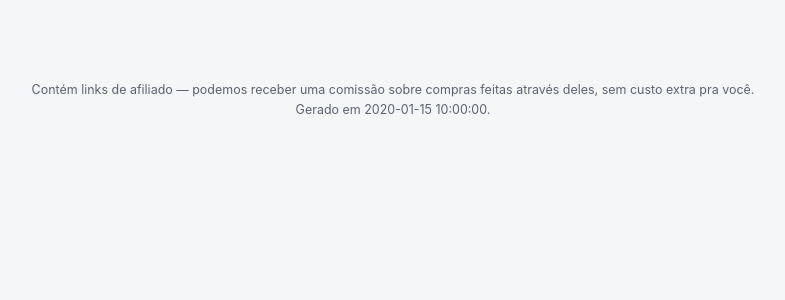
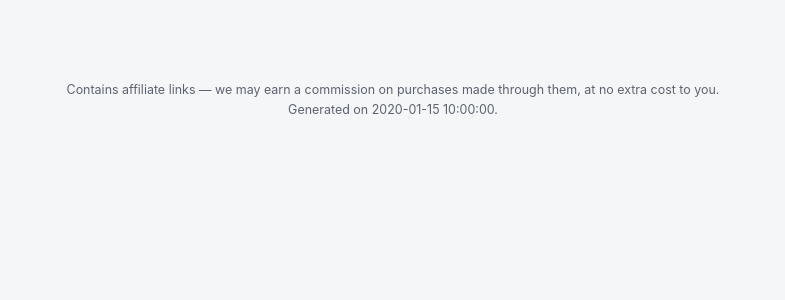
Before and after one commit to mcamiloo/affiliate-bot, a Python web app: template templates/landing.html.j2 in a window 1280 px wide. Shown: the part 500-800 px from the top of the page, without its empty margins (247-1032 px from the left). Run offline with Jinja, Linux system fonts and the light colour scheme; the template is opened without the code that fills it: most values are stand-ins (such as "Sample title", 1, 10 or a date in 2020); grey boxes marked "Sample" are stand-in pictures.

Commit message:
Translate landing page fixed text to English
Title, subtitle, empty-state, and affiliate-disclosure footer were still
in Portuguese while the channel/audience is GBP/English — prices were
already correct (£), just the copy was wrong. Also gitignore .netlify/
(local state from `netlify link`, created setting up CLI deploys).

```diff
--- a/scripts/generate_landing_page.py
+++ b/scripts/generate_landing_page.py
@@ -32,8 +32,8 @@ DEFAULT_LIMIT = 60
 # mesma escala definida por config.SCORE_WEIGHTS.
 HIGHLIGHT_SCORE_THRESHOLD = 75
 
-SITE_TITLE = "Ofertas Tech & Gaming"
-SITE_DESCRIPTION = "Selecionadas automaticamente — descontos reais na AliExpress."
+SITE_TITLE = "Tech & Gaming Deals"
+SITE_DESCRIPTION = "Auto-curated — real AliExpress discounts."
 
 
 def fetch_offers(limit: int) -> list[dict]:
--- a/templates/landing.html.j2
+++ b/templates/landing.html.j2
@@ -205,12 +205,12 @@
     {% endfor %}
   </div>
   {% else %}
-  <div class="empty-state">Nenhuma oferta publicada ainda.</div>
+  <div class="empty-state">No offers published yet.</div>
   {% endif %}
 </main>
 <footer>
-  Contém links de afiliado — podemos receber uma comissão sobre compras feitas através deles, sem custo extra pra você.<br>
-  Gerado em {{ generated_at }}.
+  Contains affiliate links — we may earn a commission on purchases made through them, at no extra cost to you.<br>
+  Generated on {{ generated_at }}.
 </footer>
 </body>
 </html>
```
Also changed, not shown: 1 other file.
